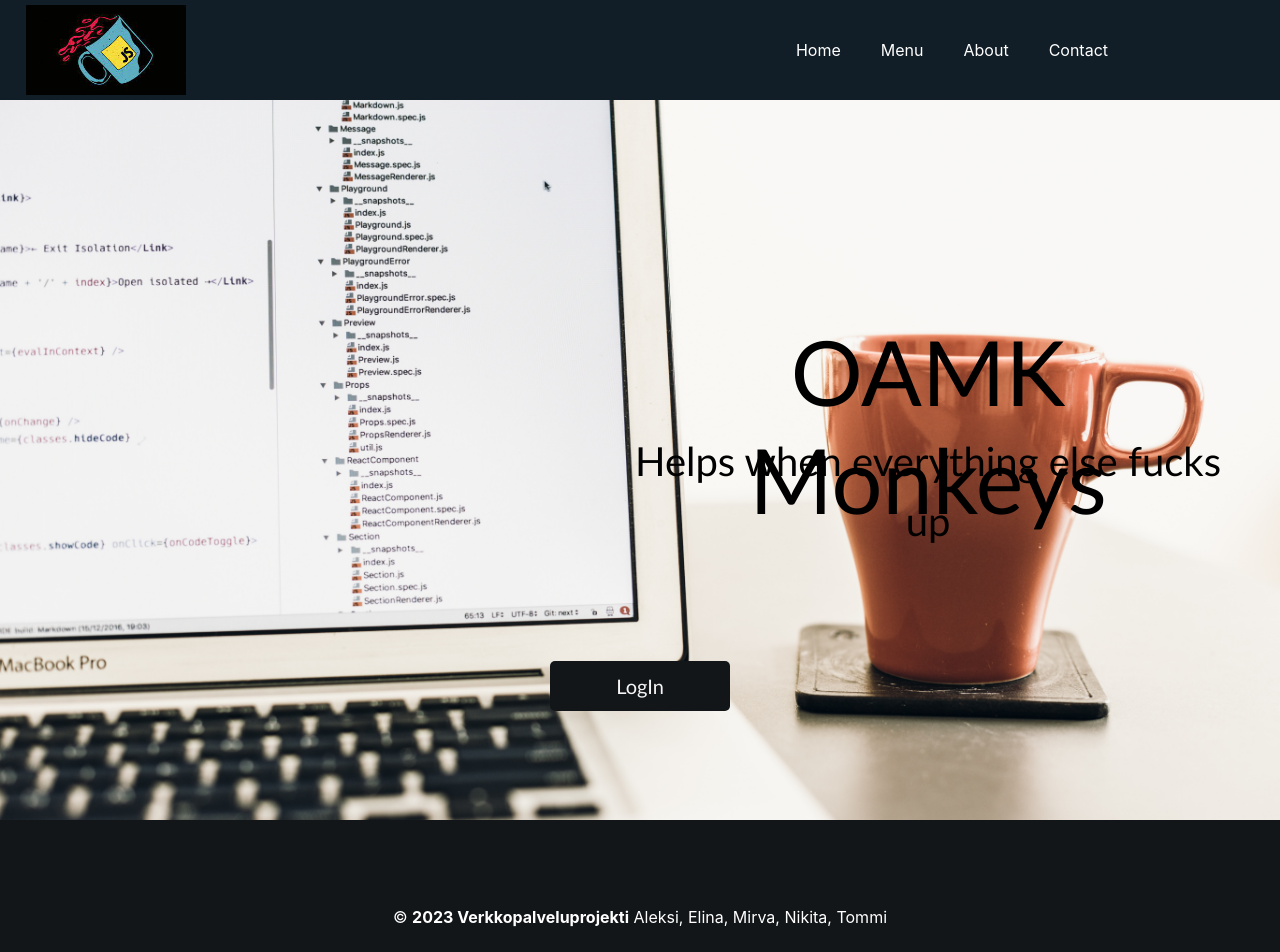
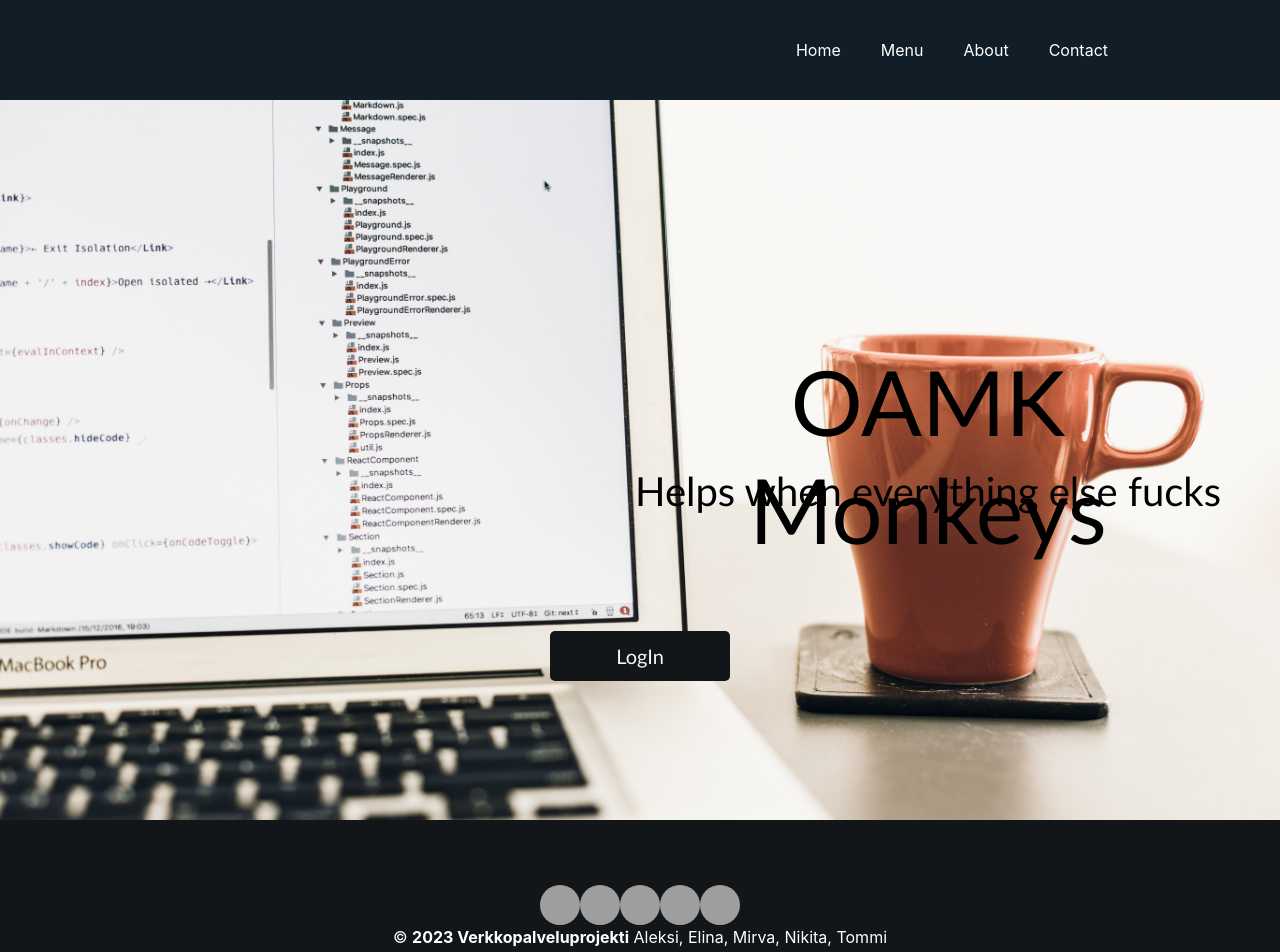
Before and after one commit to mehtae/2023_4B_Verkkopalveluprojekti, a React (Create React App) app: page / in a window 1280 px wide. Shown: the top 952 px of the page. Built offline with nearby package versions, Linux system fonts and the light colour scheme; grey boxes are pictures that could not be loaded.

Commit message:
Lisätty avatarit

```diff
--- a/package.json
+++ b/package.json
@@ -3,7 +3,10 @@
   "version": "0.1.0",
   "private": true,
   "dependencies": {
+    "@emotion/react": "^11.10.6",
+    "@emotion/styled": "^11.10.6",
     "@mui/icons-material": "^5.11.11",
+    "@mui/material": "^5.12.0",
     "@testing-library/jest-dom": "^5.16.5",
     "@testing-library/react": "^13.4.0",
     "@testing-library/user-event": "^13.5.0",
--- a/src/components/Footer.js
+++ b/src/components/Footer.js
@@ -1,12 +1,20 @@
 import React from "react";
 import '../styles/footer.css'
+import Avatar from '@mui/material/Avatar';
 
 function Footer() {
   return (
     <div className="footer">
-      <p> &copy;  <b>2023  Verkkopalveluprojekti</b>  Aleksi, Elina, Mirva, Nikita, Tommi
+      <div className="avatar">
 
-        </p>
+      <Avatar alt="Elina" src="/static/images/avatar/1.jpg" />
+      <Avatar alt="Aleksi" src="/static/images/avatar/2.jpg" />
+      <Avatar alt="Tommi" src="/static/images/avatar/3.jpg" />
+      <Avatar alt="Nikita" src="/static/images/avatar/3.jpg" />
+      <Avatar alt="Mirva" src="/static/images/avatar/3.jpg" />
+        </div>
+
+      <p> &copy;  <b>2023  Verkkopalveluprojekti</b>  Aleksi, Elina, Mirva, Nikita, Tommi  </p>
     </div>
   );
 }
--- a/src/components/Navbar.js
+++ b/src/components/Navbar.js
@@ -1,6 +1,6 @@
 import React, { useState } from "react";
 import { Link } from "react-router-dom";
-import Img from '../img/js2.png'
+import ReorderIcon from '@mui/icons-material/Reorder';
 import "../styles/Navbar.css";
 
 function Navbar() {
@@ -12,7 +12,6 @@
   return (
     <div className="navbar">
       <div className="leftSide" id={openLinks ? "open" : "close"}>
-        <img src={Img}/>
         <div className="hiddenLinks">
           <Link to="/"> Home </Link>
           <Link to="/menu"> Menu </Link>
@@ -26,6 +25,7 @@
         <Link to="/about"> About </Link>
         <Link to="/contact"> Contact </Link>
         <button onClick={toggleNavbar}>
+         <ReorderIcon/>
         </button>
       </div>
     </div>
--- a/src/pages/Home.js
+++ b/src/pages/Home.js
@@ -1,6 +1,5 @@
 import React from "react";
 import { Link } from "react-router-dom";
-import img from "../img/koodikuva2.jpg"
 import "../styles/home.css";
 
 function Home() {
@@ -8,7 +7,7 @@
     <div className="home">
       <div className="headerContainer">
         <h1> OAMK Monkeys</h1>
-        <p> Helps when everything else fucks up</p>
+        <p> Helps when everything else fucks</p>
         <Link to="/menu">
           <button> LogIn </button>
         </Link>
--- a/src/styles/footer.css
+++ b/src/styles/footer.css
@@ -7,6 +7,13 @@
     align-items: center;
     flex-direction: column;
     padding-top: 10px;
+}
+.avatar{
+    position: relative;
+    display: flex;
+
+
+
 }
 
 .socialMedia svg {
--- a/src/styles/menu.css
+++ b/src/styles/menu.css
@@ -18,8 +18,6 @@
     grid-template-columns: 1fr 1fr 1fr;
     place-items: center;
   }
-
-  /* MENU ITEM STYLING */
 
   .menuItem {
     border-radius: 15px;
```
Also changed, not shown: 1 other file (tests, documents, lock files or other folders).
